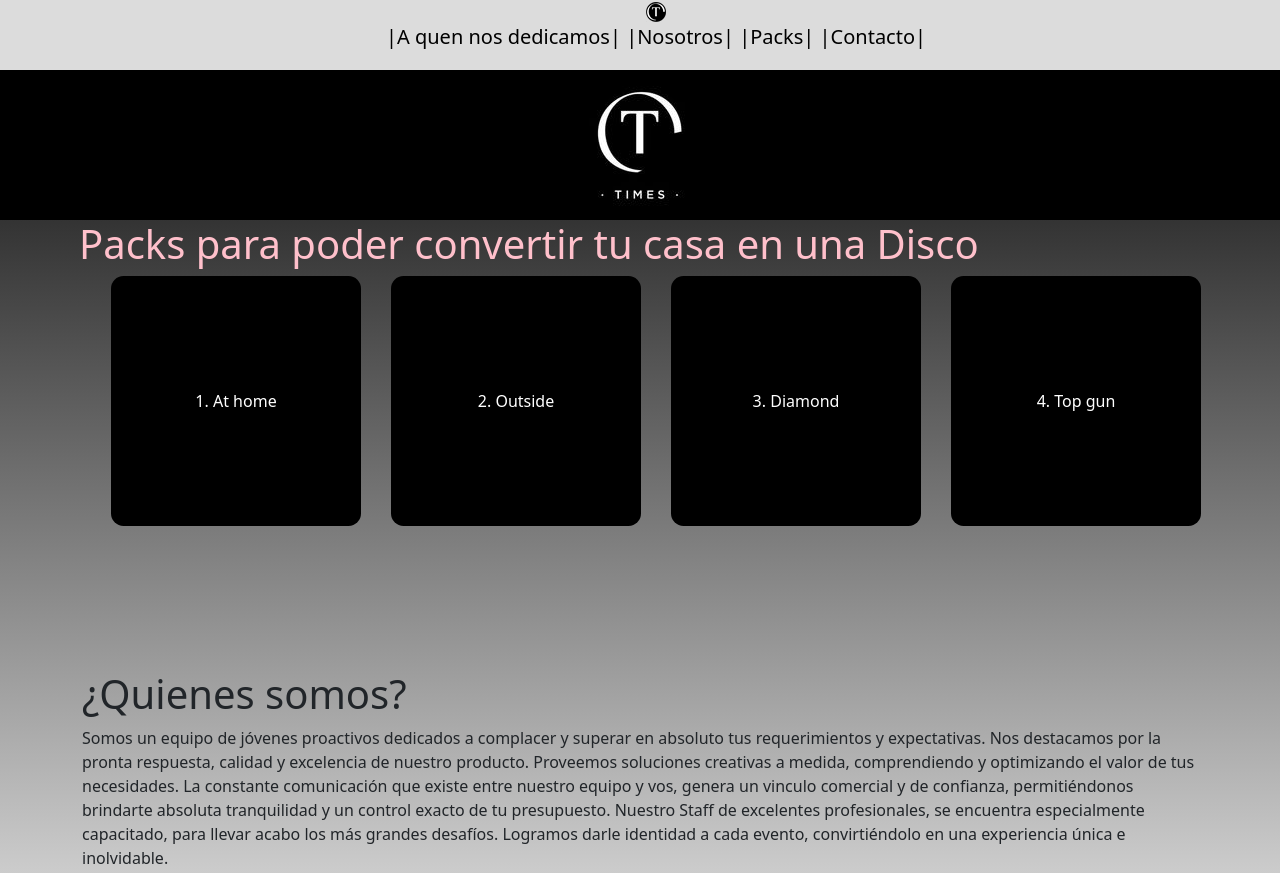
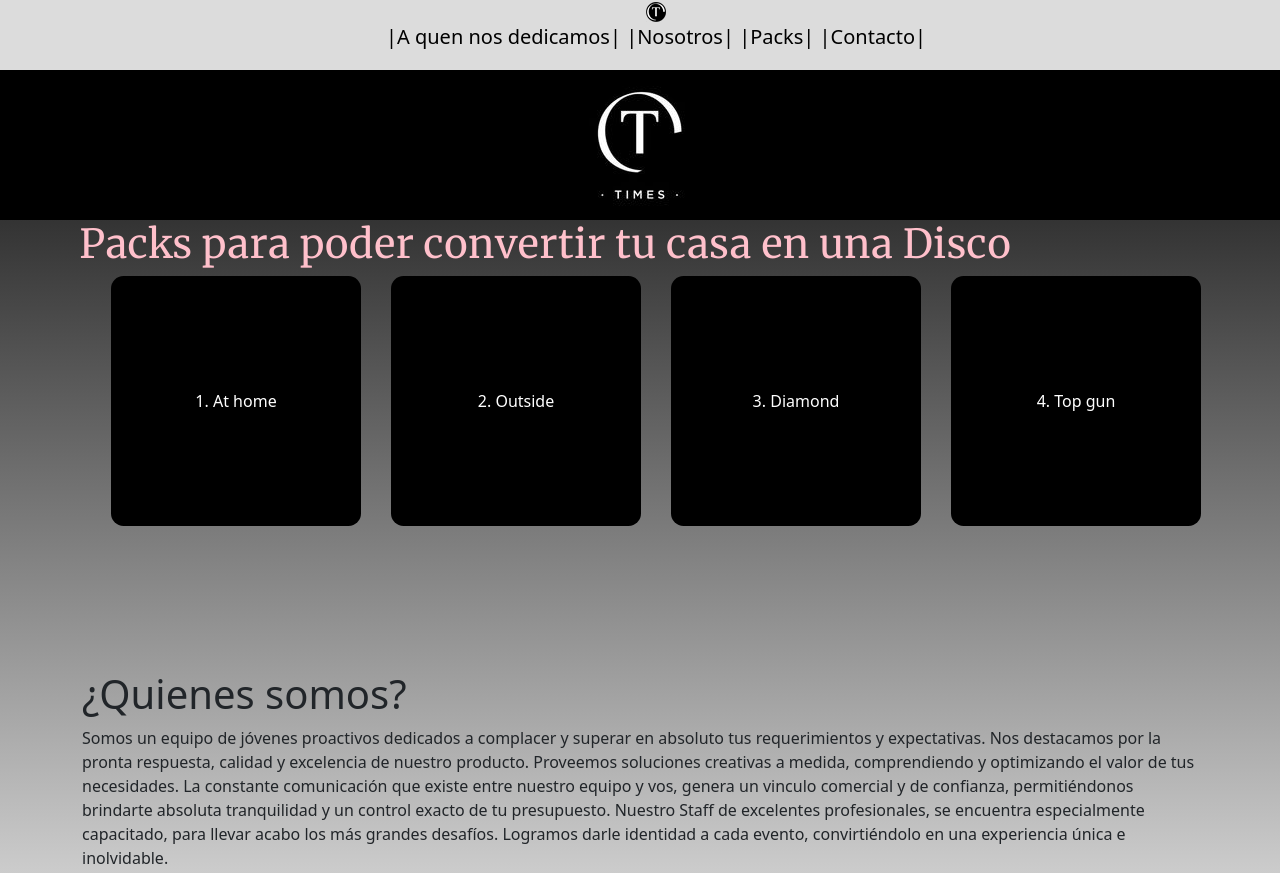
Before and after one commit to RamitaRivera/PF-Rivera, a website: page index.html in a window 1280 px wide. Shown: the top 873 px of the page. Drawn offline with nearby package versions, Linux system fonts and the light colour scheme.

Commit message:
cambio de la tipografia de titulos

```diff
--- /dev/null
+++ b/scss/base/_fonts.scss
@@ -0,0 +1,5 @@
+//fuentes para
+@font-face {
+    font-family: lora;
+    src: url(/assets/fonts/Merriweather-Regular.ttf);
+}
--- a/scss/main.scss
+++ b/scss/main.scss
@@ -1,5 +1,6 @@
 @import "utilities/variables";
 @import "base/reset";
+@import "base/fonts";
 @import "utilities/mixins";
 @import "layout/body";
 @import "layout/navigation";
--- a/scss/views/_home.scss
+++ b/scss/views/_home.scss
@@ -26,6 +26,7 @@
     }
 .titulo-pack{
     color: pink;
+    font-family: lora, sans-serif;
 }
 //modificaciones para media query 768px
 @include for-destok-up{
--- a/scss/views/_pack.scss
+++ b/scss/views/_pack.scss
@@ -13,4 +13,5 @@ content: "▫️";
 justify-content: center;
 color: pink;
 text-decoration: underline;
+font-family: lora, sans-serif;
 }
```
Also changed, not shown: assets/fonts/Merriweather-Regular.ttf (added), css/main.css, 1 other file.
